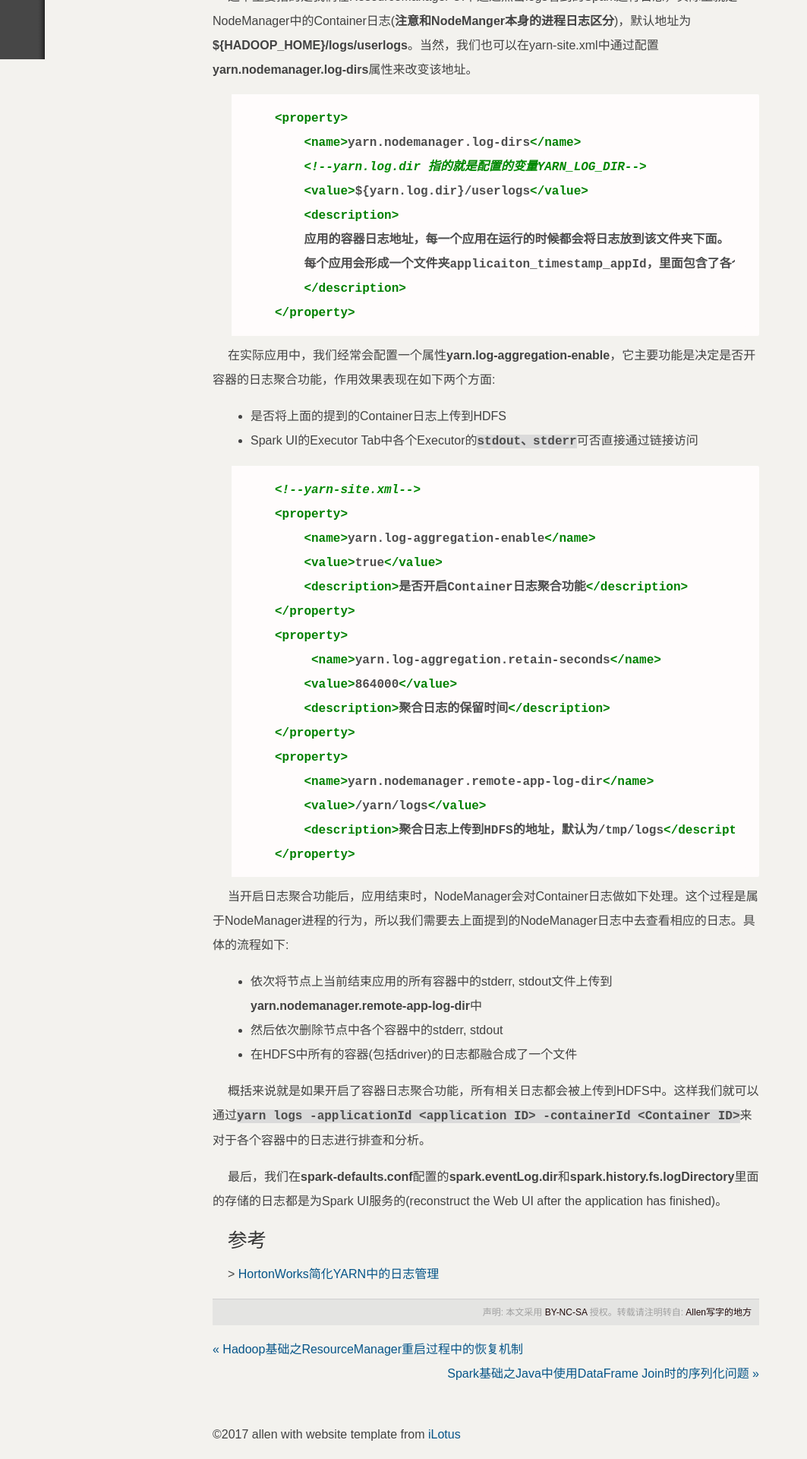
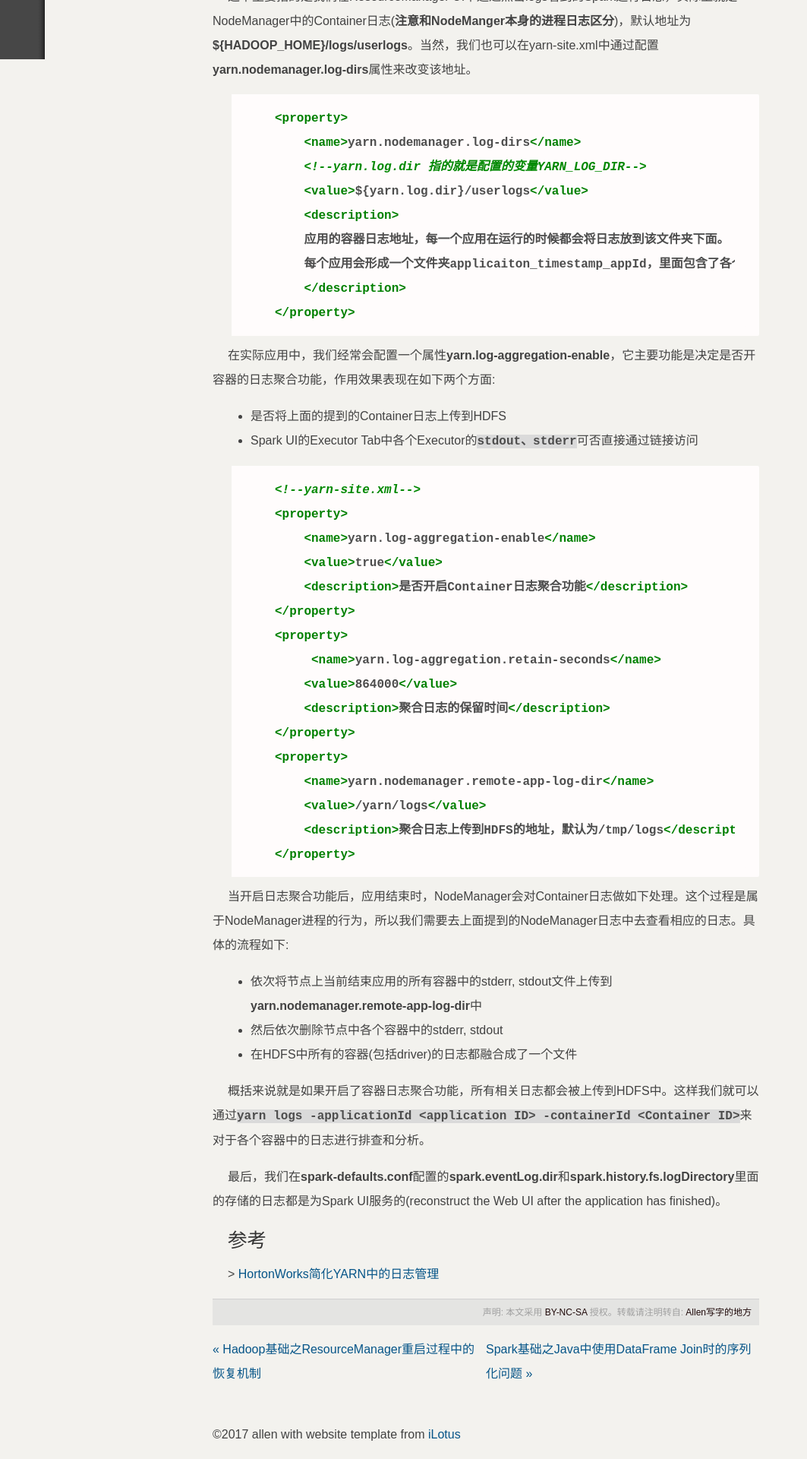
Before and after one commit to jacoffee/jacoffee.github.io, a Jekyll site: the page built from _posts/2017-04-12-hadoop-basics-logs.md, in a window 1280 px wide. Shown: the part 822-2742 px from the top of the page at 76% size, without its empty margins (0-1063 px from the left). Built offline with Jekyll 4.4.1, drawn with Linux system fonts in a browser that asks for light colours; nearby versions of some CDN libraries; library files that are not in the unit come from our copies.

Commit message:
style change

```diff
--- a/static/css/style.css
+++ b/static/css/style.css
@@ -563,7 +563,7 @@ h1, h2, h3, h4, h5, h6 {
     float: left;
 }
 .lotus-double .article-first {
-    width: 54%;
+    width: 60%;
     /*border-right: 1px dotted #C8C8C8;*/
 }
 .lotus-double .article-last {
@@ -695,9 +695,17 @@ h1, h2, h3, h4, h5, h6 {
     margin-top: 1em;
 }
 .lotus-nextpage .lotus-nextpage-left {
+    width: 50%;
+    float: left;
+}
+.lotus-nextpage .lotus-nextpage-left a {
     float: left;
 }
 .lotus-nextpage .lotus-nextpage-right {
+    width: 50%;
+    float: right;
+}
+.lotus-nextpage .lotus-nextpage-right a {
     float: right;
 }
 .lotus-disqus {
```
